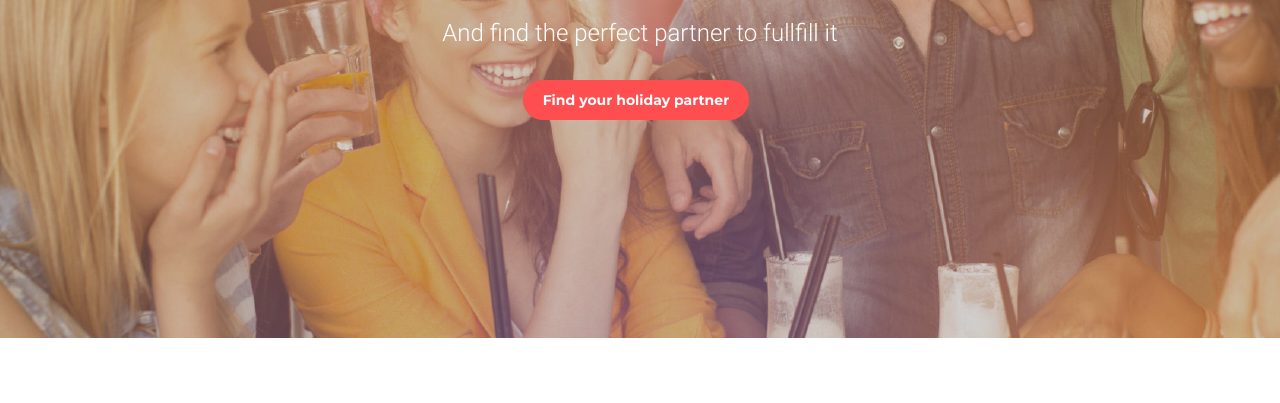
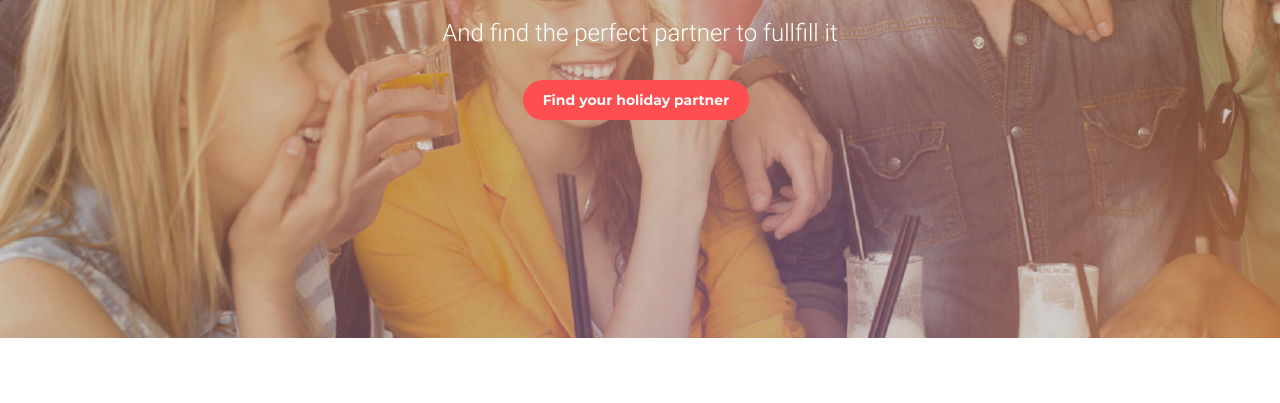
Before and after one commit to ivanolivas93/goit-fe-course, a plain HTML site: page html-css/module-08/index.html in a window 1280 px wide. Shown: the part 362-765 px from the top of the page. Drawn offline with Linux system fonts and the light colour scheme.

Commit message:
background fixed

```diff
--- a/html-css/module-08/css/styles.css
+++ b/html-css/module-08/css/styles.css
@@ -103,6 +103,7 @@ button:hover,
 button:focus {
   color: #365bfe;
   cursor: pointer;
+  outline: none;
 }
 
 .site-logo {
@@ -123,9 +124,10 @@ button:focus {
 .wrapper-background {
   background-image: url("../img/mobile/background.jpg");
   background-repeat: no-repeat;
-  background-position: center;
+  background-position: center fixed;
   height: 540px;
   margin-bottom: 68px;
+  background-size: cover;
 }
 
 .section-header-promo {
```
